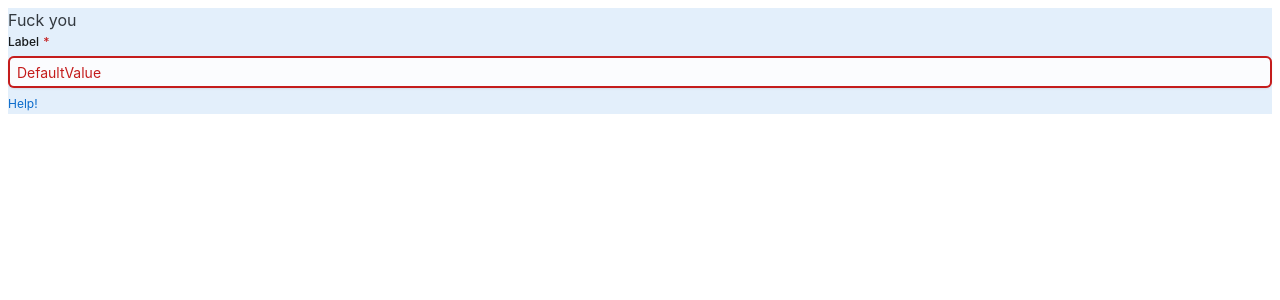
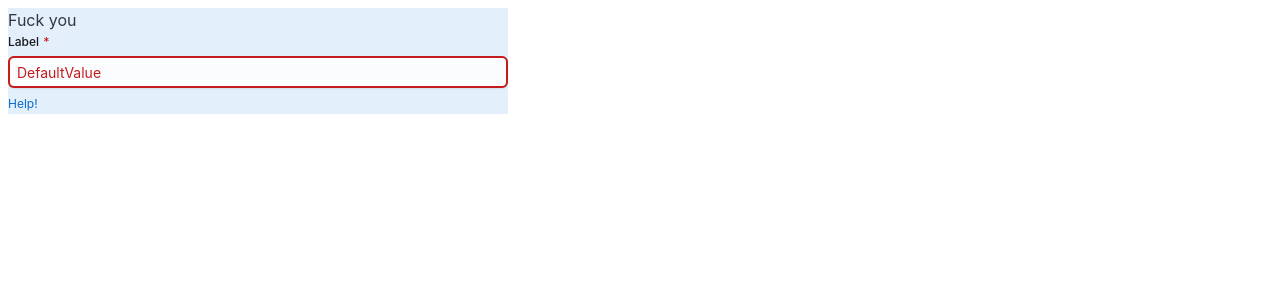
Before and after one commit to caryj567/JoyUI1, a React (Create React App) app: page / in a window 1280 px wide. Shown: the top 300 px of the page. Built offline with nearby package versions, Linux system fonts and the light colour scheme.

Commit message:
Update Center.tsx

```diff
--- a/src/Center.tsx
+++ b/src/Center.tsx
@@ -13,8 +13,8 @@ export default function BasicButtons()
 {
     return (
 
-        <Box>
-            <Sheet color="primary" variant="soft">
+        <Box alignItems="center">
+            <Sheet color="primary" variant="soft" sx={{width: 500}}>
                 <Typography>Fuck you</Typography>
                 <FormControl id="Id" required size="sm" color="primary">
                     <FormLabel>Label</FormLabel>
```
